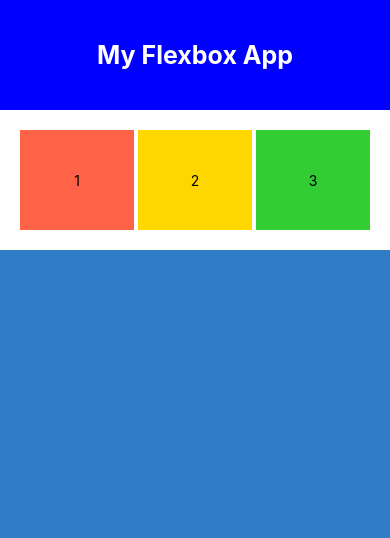
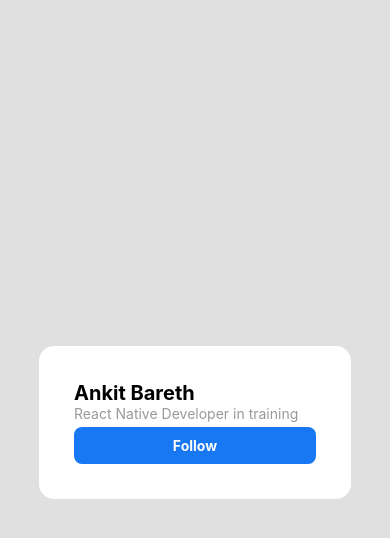
Before and after one commit to Ankit-Dokarka/react-native-test-app, a React Native app: screen / in a window 390 px wide. Shown: the top 538 px of the page. Built offline with nearby package versions, Linux system fonts and the light colour scheme.

Commit message:
learn inline style

```diff
--- a/App.tsx
+++ b/App.tsx
@@ -1,78 +1,85 @@
-import React from "react";
-import { View, Text, StyleSheet } from "react-native";
+// import React from "react";
+// import { View, Text, StyleSheet } from "react-native";
+
+import Profile from './components/Profile';
+
+// import Button from "./components/Button";
 
 export default function App() {
   return (
-    <View style={styles.screenContainer}>
-      {/* PARENT VIEW: Defaults to flexDirection: 'column' (top to bottom) */}
+    <Profile />
 
-      {/* This stretches across the top because the parent is a column */}
-      <View style={styles.header}>
-        <Text style={styles.headerText}>My Flexbox App</Text>
-      </View>
+    // <Button/>
+    // <View style={styles.screenContainer}>
+    //   {/* PARENT VIEW: Defaults to flexDirection: 'column' (top to bottom) */}
 
-      {/* MIDDLE VIEW: We change this one to 'row' so the children go side-by-side */}
-      <View style={styles.rowContainer}>
+    //   {/* This stretches across the top because the parent is a column */}
+    //   <View style={styles.header}>
+    //     <Text style={styles.headerText}>My Flexbox App</Text>
+    //   </View>
 
-        {/* These three boxes will sit next to each other */}
-        <View style={styles.box1}><Text>1</Text></View>
-        <View style={styles.box2}><Text>2</Text></View>
-        <View style={styles.box3}><Text>3</Text></View>
+    //   {/* MIDDLE VIEW: We change this one to 'row' so the children go side-by-side */}
+    //   <View style={styles.rowContainer}>
 
-      </View>
+    //     {/* These three boxes will sit next to each other */}
+    //     <View style={styles.box1}><Text>1</Text></View>
+    //     <View style={styles.box2}><Text>2</Text></View>
+    //     <View style={styles.box3}><Text>3</Text></View>
 
-      {/* This takes up the remaining space at the bottom (flex: 1) */}
-      <View style={styles.footer} />
+    //   </View>
 
-    </View>
+    //   {/* This takes up the remaining space at the bottom (flex: 1) */}
+    //   <View style={styles.footer} />
+
+    // </View>
   );
 }
 
-const styles = StyleSheet.create({
-  screenContainer: {
-    flex: 1,
-    backgroundColor: "#f0f4f8",
-  },
-  header: {
-    backgroundColor: "blue",
-    padding: 40,
-    alignItems: "center"
-  },
-  headerText: {
-    color: "white",
-    fontSize: 25,
-    fontWeight: "bold",
-  },
-  rowContainer: {
-    flexDirection: "row",
-    justifyContent: "space-between",
-    padding: 20,
-    backgroundColor: "white",
-    gap: 4,
-  },
-  box1: {
-    flex: 1,
-    backgroundColor: "tomato",
-    height: 100,
-    alignItems: "center",
-    justifyContent: "center",
-  },
-  box2: {
-    flex: 1,
-    backgroundColor: "gold",
-    height: 100,
-    alignItems: "center",
-    justifyContent: "center",
-  },
-  box3: {
-    flex: 1,
-    backgroundColor: "limegreen",
-    height: 100,
-    alignItems: "center",
-    justifyContent: "center",
-  },
-  footer: {
-    flex: 1,
-    backgroundColor: "#317cc7",
-  },
-});
+// const styles = StyleSheet.create({
+//   screenContainer: {
+//     flex: 1,
+//     backgroundColor: "#f0f4f8",
+//   },
+//   header: {
+//     backgroundColor: "blue",
+//     padding: 40,
+//     alignItems: "center"
+//   },
+//   headerText: {
+//     color: "white",
+//     fontSize: 25,
+//     fontWeight: "bold",
+//   },
+//   rowContainer: {
+//     flexDirection: "row",
+//     justifyContent: "space-between",
+//     padding: 20,
+//     backgroundColor: "white",
+//     gap: 4,
+//   },
+//   box1: {
+//     flex: 1,
+//     backgroundColor: "tomato",
+//     height: 100,
+//     alignItems: "center",
+//     justifyContent: "center",
+//   },
+//   box2: {
+//     flex: 1,
+//     backgroundColor: "gold",
+//     height: 100,
+//     alignItems: "center",
+//     justifyContent: "center",
+//   },
+//   box3: {
+//     flex: 1,
+//     backgroundColor: "limegreen",
+//     height: 100,
+//     alignItems: "center",
+//     justifyContent: "center",
+//   },
+//   footer: {
+//     flex: 1,
+//     backgroundColor: "#317cc7",
+//   },
+// });
--- /dev/null
+++ b/components/Button.tsx
@@ -0,0 +1,47 @@
+import React, { useState } from 'react';
+import { View, Text, StyleSheet, TouchableOpacity } from 'react-native';
+
+export default function Button() {
+  // 1. React hook! Exactly the same as React.js
+  const [count, setCount] = useState(0);
+
+  return (
+    <View style={styles.screenContainer}>
+      {/* 2. Displaying the state */}
+      <Text style={styles.counterText}>Count: {count}</Text>
+
+      {/* 3. The Button. Notice we use onPress, not onClick */}
+      <TouchableOpacity
+        style={styles.button}
+        onPress={() => setCount(count + 1)}
+      >
+        <Text style={styles.buttonText}>Increment</Text>
+      </TouchableOpacity>
+    </View>
+  );
+}
+
+const styles = StyleSheet.create({
+  screenContainer: {
+    flex: 1,
+    justifyContent: 'center',
+    alignItems: 'center',
+    backgroundColor: '#f0f4f8',
+  },
+  counterText: {
+    fontSize: 30,
+    fontWeight: 'bold',
+    marginBottom: 20,
+  },
+  button: {
+    backgroundColor: '#007AFF',
+    paddingVertical: 12,
+    paddingHorizontal: 30,
+    borderRadius: 8,
+  },
+  buttonText: {
+    color: 'white',
+    fontSize: 18,
+    fontWeight: '600',
+  },
+});
--- /dev/null
+++ b/components/Profile.tsx
@@ -0,0 +1,68 @@
+import React, { useState } from 'react';
+import { StyleSheet, Text, TouchableOpacity, View } from 'react-native';
+
+export default function Profile() {
+  const [isFollwing, setIsFollwing] = useState(false);
+  return (
+    <View style={styles.container}>
+      <View style={styles.card}>
+        <Text style={styles.title}>Ankit Bareth</Text>
+        <Text style={styles.description}>
+          React Native Developer in training
+        </Text>
+        <TouchableOpacity
+          activeOpacity={1}
+          onPress={() => setIsFollwing(prev => !prev)}
+          style={
+            !isFollwing
+              ? { marginTop: 5, backgroundColor: '#1877F2', borderRadius: 8 }
+              : { marginTop: 5, backgroundColor: '#ccd1d8', borderRadius: 8 }
+          }
+        >
+          <Text
+            style={
+              !isFollwing
+                ? {
+                    padding: 10,
+                    fontWeight: 'bold',
+                    color: 'white',
+                    textAlign: 'center',
+                  }
+                : {
+                    padding: 10,
+                    fontWeight: 'bold',
+                    color: 'black',
+                    textAlign: 'center',
+                  }
+            }
+          >
+            {!isFollwing ? 'Follow' : 'Following'}
+          </Text>
+        </TouchableOpacity>
+      </View>
+    </View>
+  );
+}
+
+const styles = StyleSheet.create({
+  container: {
+    flex: 1,
+    backgroundColor: '#e0e0e0',
+    justifyContent: 'center',
+    alignItems: 'center',
+  },
+  card: {
+    backgroundColor: '#ffffff',
+    width: '80%',
+    padding: 35,
+    borderRadius: 15,
+  },
+  title: {
+    fontWeight: 'bold',
+    fontSize: 20,
+  },
+  description: {
+    color: '#9b9898',
+  },
+  buttonText: {},
+});
```
Also changed, not shown: home-work/day2.txt (added).
